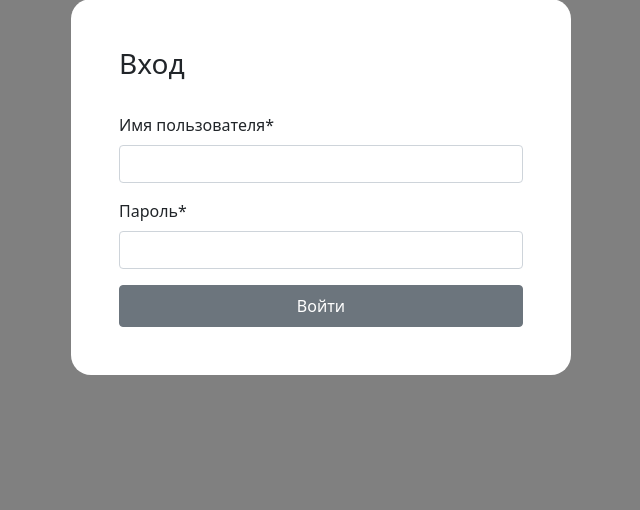
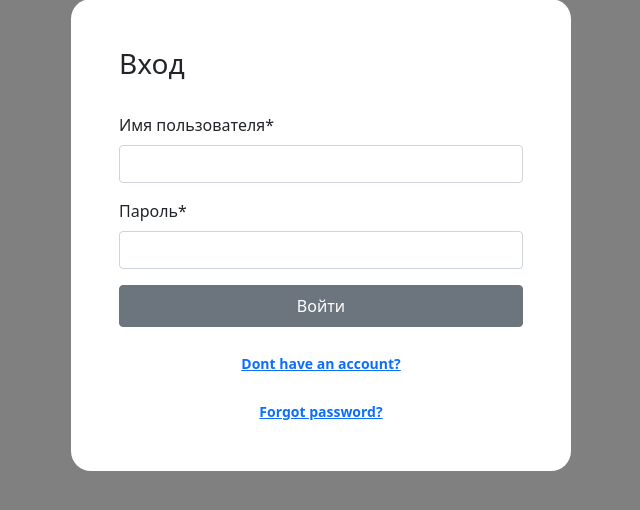
Before and after one commit to edgar1148/run-shop, a Django app: page /account/login/ in a window 1280 px wide. Shown: the part 137-647 px from the top of the page, without its empty margins (319-959 px from the left). Run offline with Django 4.2, Linux system fonts and the light colour scheme; some libraries are stand-ins or nearby versions.

Commit message:
восстановление пароля

```diff
--- a/account/forms.py
+++ b/account/forms.py
@@ -51,6 +51,14 @@ class UserUpdateForm(forms.ModelForm):
         self.fields['email'].label = 'Ваш Email'
         self.fields['email'].required = True
 
+    def clean_email(self):
+        email = self.cleaned_data['email'].lower()
+
+        if User.objects.filter(email=email).exclude(id=self.instance.id).exists() or len(email) > 254:
+            raise forms.ValidationError("Email is already in use or too long")
+
+        return email
+
     class Meta:
         model = User
         fields = ['username', 'email']
--- a/account/templates/account/login/login.html
+++ b/account/templates/account/login/login.html
@@ -35,6 +35,38 @@
         <button type="submit" class="btn btn-secondary w-100 btn-block p-2 btn-register">Войти</button>
     </form>
 
+    <br>
+
+    {% if form.errors %}
+        <div class="alert alert-danger" role="alert">
+            {% for field in form %}
+                {% if field.errors %}
+                    {{ field.errors }}
+                {% endif %}
+            {% endfor %}
+        </div>
+    {% endif %}
+
+    {% if messages %}
+    <ul class="messages">
+        {% for message in messages %}
+            <li class="{{ message.tags }}">
+                {{ message|safe }}
+
+            </li>
+        {% endfor %}
+    </ul>
+{% endif %}
+
+    <div class="text-center">
+        <a href="{% url 'account:register' %}">Dont have an account?</a>
+    </div>
+
+    <br>
+    <div class="text-center">
+        <a href="{% url 'account:password_reset' %}">Forgot password?</a>
+    </div>
+
 </div>
 
 <br>
--- a/account/urls.py
+++ b/account/urls.py
@@ -1,5 +1,6 @@
 from django.shortcuts import render
-from django.urls import path
+from django.urls import path, reverse_lazy
+from django.contrib.auth import views as auth_views
 
 from . import views
 
@@ -22,4 +23,24 @@ urlpatterns = [
     path('dashboard/', views.dashboard_user, name='dashboard'),
     path('profile-management/', views.profile_user, name='profile-management'),
     path('delete-user/', views.delete_user, name='delete-user'),
+
+    path('password-reset/', auth_views.PasswordResetView.as_view(
+        template_name='account/password/password_reset.html',
+        email_template_name='account/password/password_reset_email.html',
+        success_url=reverse_lazy('account:password_reset_done')),
+        name='password_reset'),
+
+    path('password-reset/done/', auth_views.PasswordResetDoneView.as_view(
+        template_name='account/password/password_reset_done.html'),
+        name='password_reset_done'),
+
+    path('password-reset-confirm/<uidb64>/<token>/', auth_views.PasswordResetConfirmView.as_view(
+        template_name='account/password/password-reset-confirm.html',
+        success_url=reverse_lazy('account:password_reset_complete')),
+        name='password_reset_confirm'),
+
+    path('password-reset-complete/', auth_views.PasswordResetCompleteView.as_view(
+        template_name='account/password/password_reset_complete.html'),
+        name='password_reset_complete'),
+
 ]
--- a/account/views.py
+++ b/account/views.py
@@ -35,7 +35,7 @@ def login_user(request):
     if request.user.is_authenticated:
         return redirect('shop:products')
     if request.method == 'POST':
-        form = LoginForm(request.POST)
+        form = LoginForm(request.POST, request.FILES)
         username = request.POST.get('username')
         password = request.POST.get('password')
         user = authenticate(request, username=username, password=password)
@@ -52,6 +52,11 @@ def login_user(request):
 
 
 def logout_user(request):
+    session_keys = list(request.session.keys())
+    for key in session_keys:
+        if key == 'session_key':
+            continue
+        del request.session[key]
     logout(request)
     return redirect('shop:products')
 
--- a/config/settings.py
+++ b/config/settings.py
@@ -109,6 +109,8 @@ USE_I18N = True
 
 USE_TZ = True
 
+APPEND_SLASH = True
+
 
 STATIC_URL = '/static/'
 STATIC_ROOT = BASE_DIR / 'static'
```
Also changed, not shown: account/templates/account/password/password_reset.html (added, +19 -0 lines), account/templates/account/password/password_reset_complete.html (added, +17 -0 lines), account/templates/account/password/password_reset_confirm.html (added, +20 -0 lines), account/templates/account/password/password_reset_done.html (added, +15 -0 lines), account/templates/account/password/password_reset_email.html (added, +14 -0 lines).
